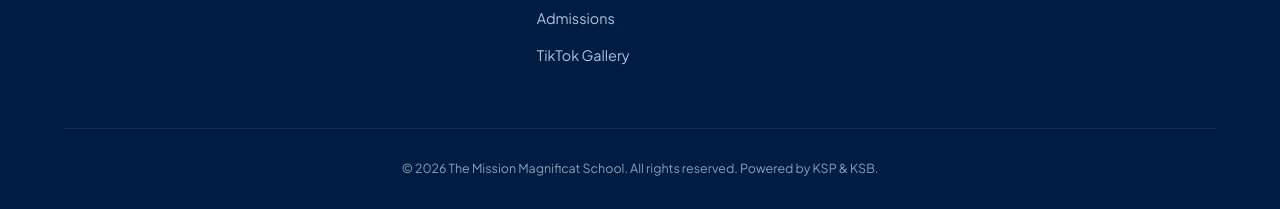
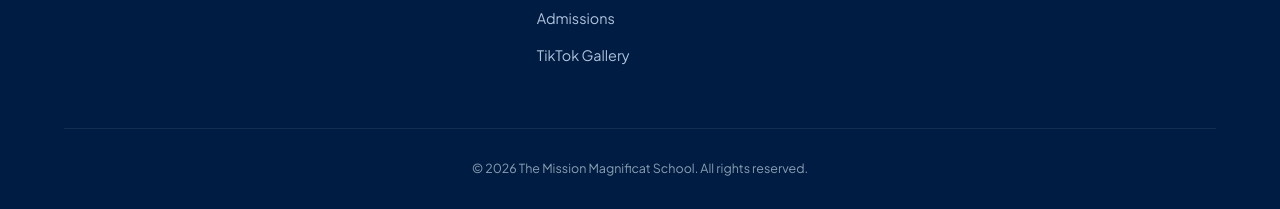
Before and after one commit to ishmaelharrydeckor/tmms, a plain HTML site: page index.html in a window 1280 px wide. Shown: the part 5269-5478 px from the top of the page. Drawn offline with Linux system fonts and the light colour scheme.

Commit message:
Refactor: remove Powered by text from footer

```diff
--- a/index.html
+++ b/index.html
@@ -412,7 +412,7 @@
         </div>
       </div>
       <div class="footer-bottom">
-        <p>&copy; 2026 The Mission Magnificat School. All rights reserved. Powered by KSP &amp; KSB.</p>
+        <p>&copy; 2026 The Mission Magnificat School. All rights reserved.</p>
       </div>
     </div>
   </footer>
```
